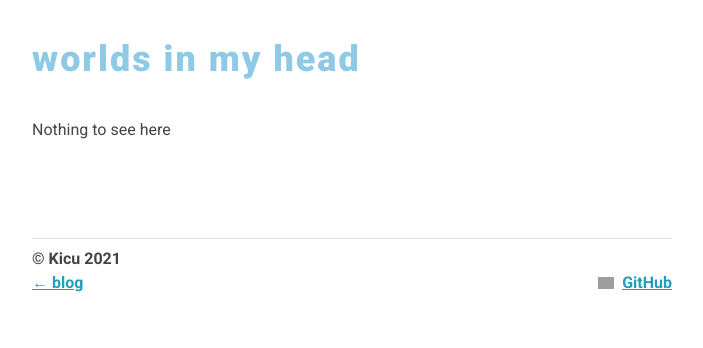
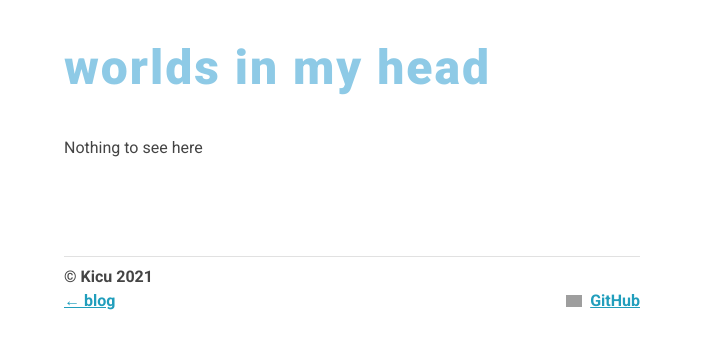
Before and after one commit to Kicu/blog, a Next.js app: page / in a window 1280 px wide. Shown: the top 348 px of the page, without its empty margins (288-991 px from the left). Built offline with nearby package versions, Linux system fonts and the light colour scheme; grey boxes are pictures that could not be loaded.

Commit message:
refactor: apply small styling tweaks

```diff
--- a/styles/index.css
+++ b/styles/index.css
@@ -34,7 +34,7 @@ html {
 body {
     margin: 0 auto;
     padding: 1.5rem 1rem;
-    max-width: 40em;
+    max-width: 36em;
     color: var(--color-dark);
     line-height: 1.5;
 }
@@ -64,7 +64,7 @@ a {
 
 .header h1 a {
     color: var(--color-tertiary);
-    font-size: 2.25rem;
+    font-size: 3rem;
 }
 
 .footer {
@@ -113,7 +113,7 @@ a {
 
 .postsList .postsList__item .postsList__itemLink {
     margin-bottom: var(--space-s);
-    font-size: 1.5rem;
+    font-size: 1.75rem;
     font-weight: var(--font-weight-medium);
     color: var(--color-primary);
     text-decoration: none;
@@ -162,7 +162,7 @@ a {
 
 .post header .postTitle {
     margin: var(--space-m) 0 var(--space-s);
-    font-size: 2rem;
+    font-size: 2.25rem;
 }
 
 .post header .createdDate {
```
